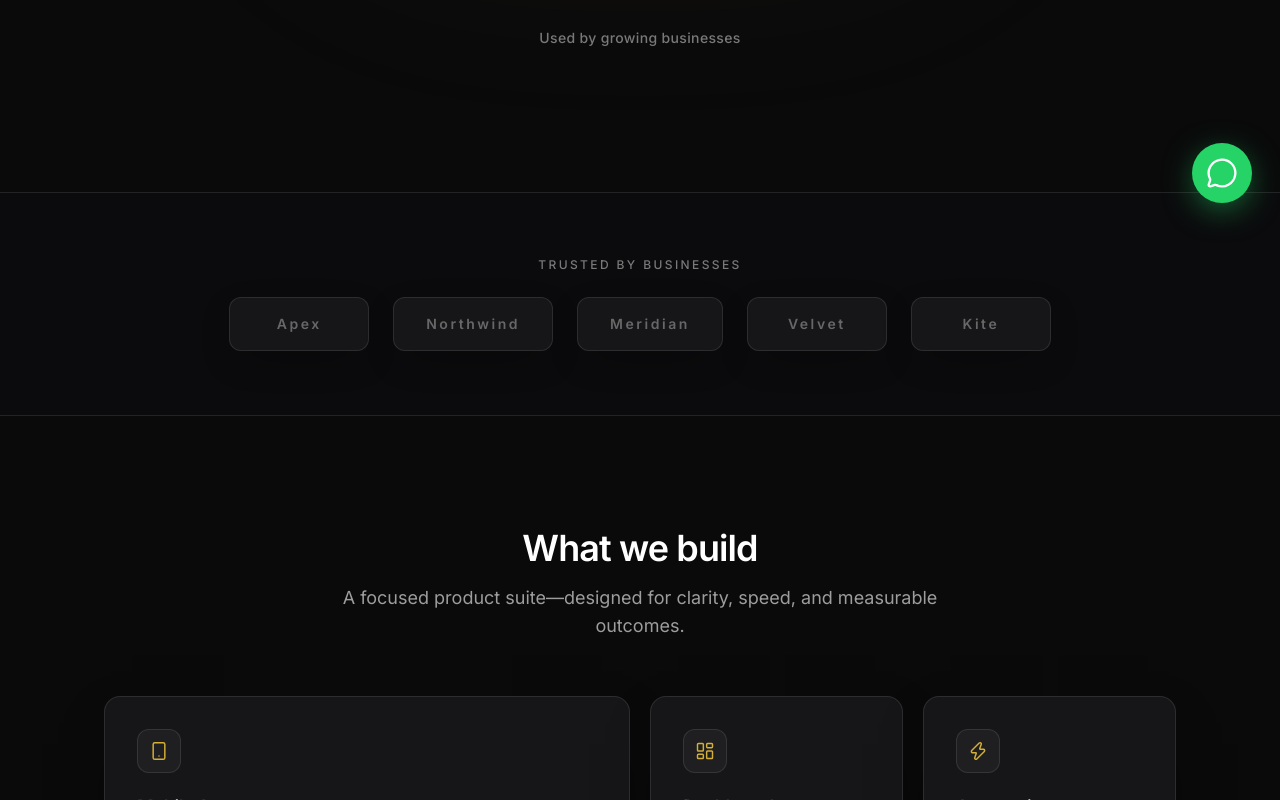
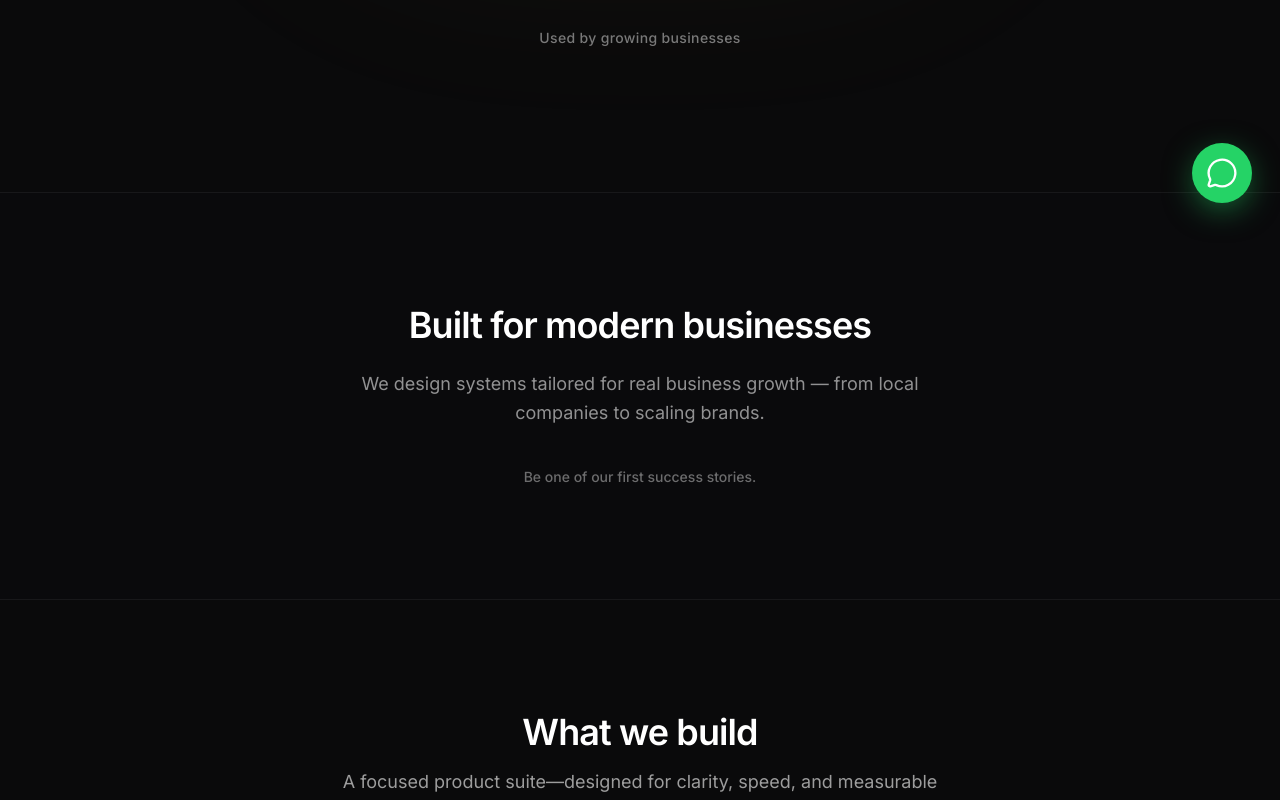
Before and after one commit to heliaaidijitalajans-hash/helia-suite, a Next.js app: page /en in a window 1280 px wide. Shown: the part 569-1369 px from the top of the page. Built offline with nearby package versions, Linux system fonts and the light colour scheme; no server answers.

Commit message:
tüm proje

```diff
--- a/src/lib/dictionaries/en.ts
+++ b/src/lib/dictionaries/en.ts
@@ -38,8 +38,10 @@ export const en: Dictionary = {
       "Mobile apps, CRM, and automation — built for growth.",
     heroCta: "Get Your App Demo",
     heroTrustLine: "Used by growing businesses",
-    socialProofTitle: "Trusted by businesses",
-    socialProofBrands: ["Apex", "Northwind", "Meridian", "Velvet", "Kite"],
+    socialProofTitle: "Built for modern businesses",
+    socialProofSubtitle:
+      "We design systems tailored for real business growth — from local companies to scaling brands.",
+    socialProofTagline: "Be one of our first success stories.",
     servicesTitle: "What we build",
     servicesSubtitle:
       "A focused product suite—designed for clarity, speed, and measurable outcomes.",
--- a/src/lib/dictionaries/tr.ts
+++ b/src/lib/dictionaries/tr.ts
@@ -39,8 +39,10 @@ export const tr: Dictionary = {
       "Mobil uygulamalar, CRM ve otomasyon — büyüme için tasarlandı.",
     heroCta: "Demo Talep Et",
     heroTrustLine: "Büyüyen işletmeler tarafından tercih ediliyor",
-    socialProofTitle: "İşletmelerin güvendiği ekip",
-    socialProofBrands: ["Apex", "Northwind", "Meridian", "Velvet", "Kite"],
+    socialProofTitle: "Modern işletmeler için tasarlandı",
+    socialProofSubtitle:
+      "Yerel şirketlerden ölçeklenen markalara kadar — gerçek iş büyümesi için size özel sistemler tasarlıyoruz.",
+    socialProofTagline: "İlk başarı hikayelerimizden biri olun.",
     servicesTitle: "Neler üretiyoruz",
     servicesSubtitle:
       "Odaklı bir ürün seti—netlik, hız ve ölçülebilir sonuçlar için tasarlandı.",
--- a/src/lib/dictionaries/types.ts
+++ b/src/lib/dictionaries/types.ts
@@ -35,7 +35,8 @@ export type Dictionary = {
     heroCta: string;
     heroTrustLine: string;
     socialProofTitle: string;
-    socialProofBrands: string[];
+    socialProofSubtitle: string;
+    socialProofTagline: string;
     servicesTitle: string;
     servicesSubtitle: string;
     services: {
--- a/src/sections/SocialProof.tsx
+++ b/src/sections/SocialProof.tsx
@@ -5,33 +5,35 @@ import type { Dictionary } from "@/lib/dictionaries/types";
 import { staggerChild, staggerParent } from "@/lib/motion";
 
 export function SocialProof({ dict }: { dict: Dictionary }) {
-  const brands = dict.home.socialProofBrands;
+  const h = dict.home;
 
   return (
-    <section className="border-y border-white/10 bg-[#0c0c0e]/80 py-14 md:py-16">
+    <section className="border-y border-white/[0.06] bg-[#0c0c0e]/40 py-20 md:py-28">
       <motion.div
-        className="container-main flex flex-wrap items-center justify-center gap-x-4 gap-y-4 md:gap-x-6 md:gap-y-6"
+        className="container-main mx-auto max-w-2xl px-4 text-center md:px-6"
         variants={staggerParent}
         initial="hidden"
         whileInView="visible"
-        viewport={{ once: true, margin: "-40px" }}
+        viewport={{ once: true, margin: "-60px" }}
       >
+        <motion.h2
+          variants={staggerChild}
+          className="text-3xl font-semibold tracking-tight text-white md:text-4xl"
+        >
+          {h.socialProofTitle}
+        </motion.h2>
         <motion.p
           variants={staggerChild}
-          className="w-full basis-full text-center text-xs font-medium uppercase tracking-[0.2em] text-white/45"
+          className="mx-auto mt-6 max-w-xl text-base leading-relaxed text-white/55 md:text-lg md:leading-relaxed"
         >
-          {dict.home.socialProofTitle}
+          {h.socialProofSubtitle}
         </motion.p>
-        {brands.map((name) => (
-          <motion.div key={name} variants={staggerChild}>
-            <div
-              className="flex min-h-[52px] min-w-[120px] items-center justify-center rounded-xl border border-white/10 bg-[#161618] px-8 py-4 text-sm font-semibold tracking-[0.18em] text-white/35 shadow-[0_12px_40px_-18px_rgba(0,0,0,0.65)] transition-[transform,box-shadow,border-color] duration-300 ease-out hover:border-white/[0.14] hover:text-white/50 md:min-w-[140px]"
-              aria-hidden
-            >
-              {name}
-            </div>
-          </motion.div>
-        ))}
+        <motion.p
+          variants={staggerChild}
+          className="mx-auto mt-8 max-w-md text-sm font-medium text-white/40 md:mt-10"
+        >
+          {h.socialProofTagline}
+        </motion.p>
       </motion.div>
     </section>
   );
```
